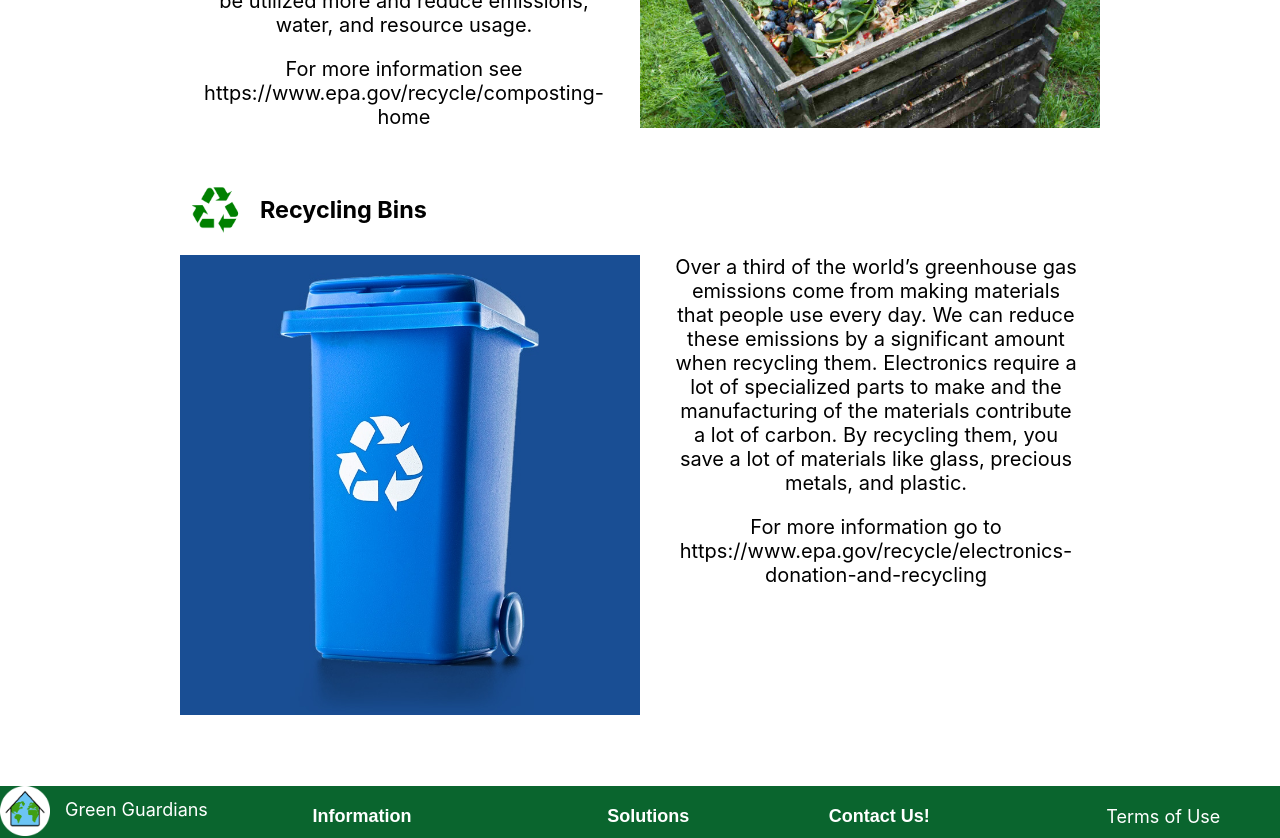
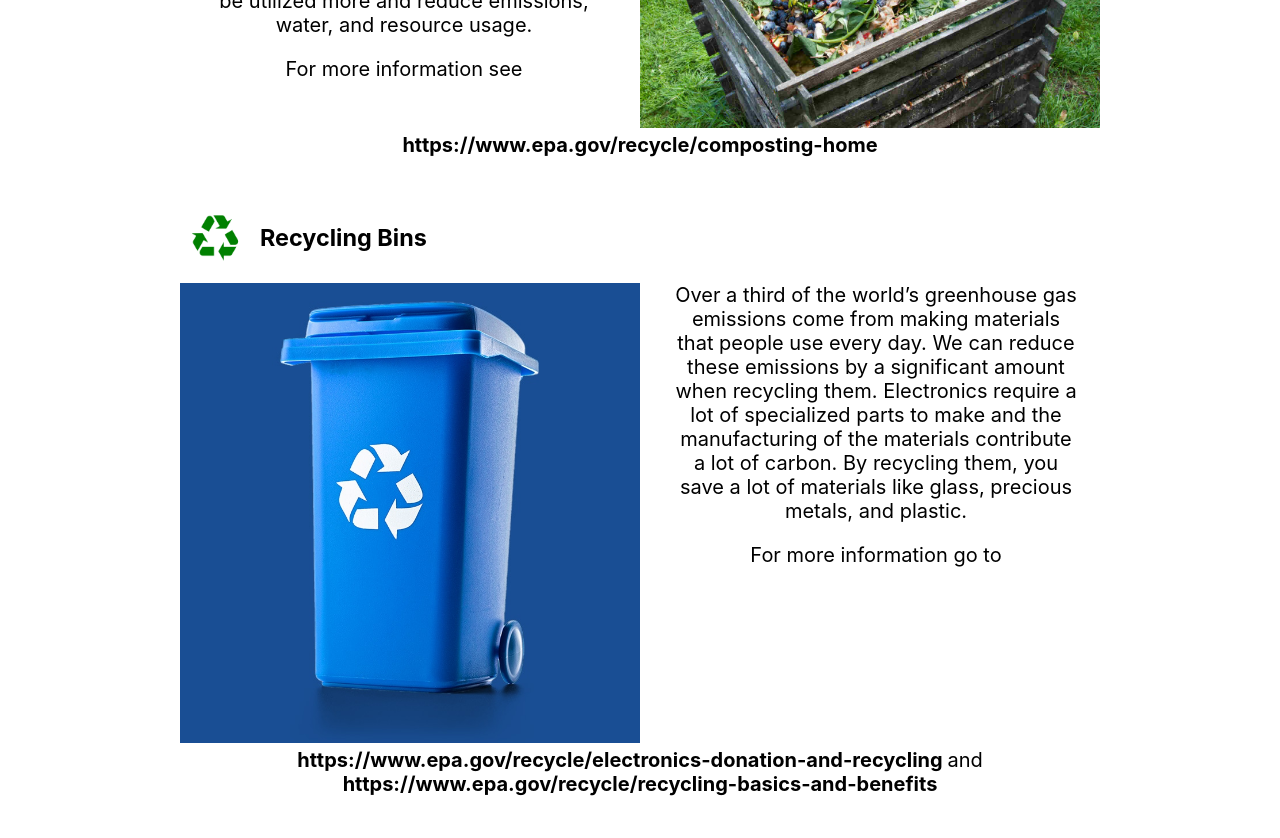
Before and after one commit to chonk9/webmaster23-24, a React (Create React App) app: page /clean-solutions-waste in a window 1280 px wide. Shown: the part 560-1398 px from the top of the page. Built offline with nearby package versions, Linux system fonts and the light colour scheme.

Commit message:
solutions a little better

```diff
--- /dev/null
+++ b/src/ComponentStyles/CleanSolutionsWaste.css
@@ -0,0 +1,3 @@
+#CleanSolutionsWaste a{
+    font-weight:bold;
+}
--- a/src/Pages/CleanSolutionsHome.jsx
+++ b/src/Pages/CleanSolutionsHome.jsx
@@ -25,7 +25,7 @@ export default function CleanSolutionsHome() {
             This can be done by using sails, windmills, and more recently, wind turbines.</p>
             <p>Wind power is very sustainable but inconsistent and requires other sources of energy
               and energy storage to create a reliable stream of energy.</p>
-            <p>Check the map to see if your area is suitable for a wind farm.</p>
+            <p>Check the map to see if your area incentives for wind power.</p>
           </>}/>
         </div>
         <div className="solution">
--- a/src/Pages/CleanSolutionsWaste.jsx
+++ b/src/Pages/CleanSolutionsWaste.jsx
@@ -9,7 +9,7 @@ import SolutionHeading from '../Components/solutionHeading.js';
 import compostBin from '../Images/compostbin.jpg'
 import recyclingBin from '../Images/recycling-bin.jpg'
 import electricVehicle from '../Images/electric-vehicle.jpg'
-
+import '../ComponentStyles/CleanSolutionsWaste.css'
 function recycleIconComponent() {
   return <img src={RecycleIcon} style={{width: '70px'}} />
 }
@@ -36,7 +36,7 @@ export default function CleanSolutionsWaste() {
             Composting food would allow this food to be utilized more and reduce emissions, water, and resource usage.
             </p>
             <p>
-              For more information see <a href='https://www.epa.gov/recycle/composting-home' rel='noreferer'>https://www.epa.gov/recycle/composting-home</a>
+              For more information see <a href='https://www.epa.gov/recycle/composting-home' rel='noreferer'><b>https://www.epa.gov/recycle/composting-home</b></a>
             </p>
           </>}/>
         </div>
@@ -53,7 +53,8 @@ export default function CleanSolutionsWaste() {
               By recycling them, you save a lot of materials like glass, precious metals, and plastic.
             </p>
             <p>
-              For more information go to <a href='https://www.epa.gov/recycle/electronics-donation-and-recycling' rel='noreferer'>https://www.epa.gov/recycle/electronics-donation-and-recycling</a>
+              For more information go to <a href='https://www.epa.gov/recycle/electronics-donation-and-recycling' rel='noreferer'><b>https://www.epa.gov/recycle/electronics-donation-and-recycling </b></a>
+                and <a href='https://www.epa.gov/recycle/recycling-basics-and-benefits' rel='noreferer'><b>https://www.epa.gov/recycle/recycling-basics-and-benefits</b></a>
             </p>
           </>}/>
         </div>
```
